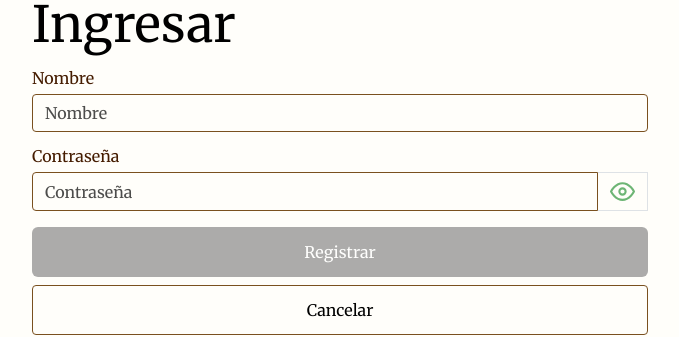
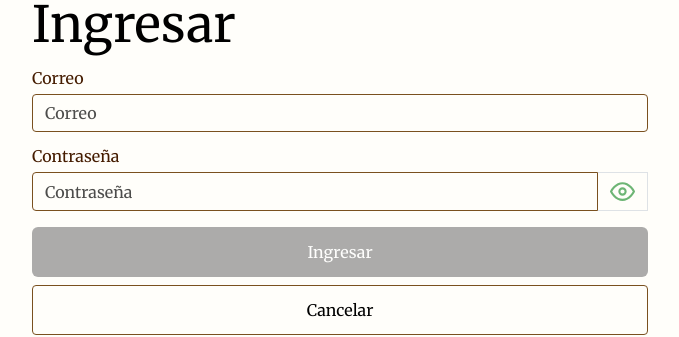
Before and after one commit to MariangelaNM/Coffee-Administration-UI, a React (Vite) app: page /login in a window 1280 px wide. Shown: the part 128-465 px from the top of the page, without its empty margins (300-979 px from the left). Built offline with nearby package versions, Linux system fonts and the light colour scheme.

Commit message:
Fix UI - Signup - Modificar labels

```diff
--- a/src/components/routes/Login.tsx
+++ b/src/components/routes/Login.tsx
@@ -87,8 +87,8 @@ const Login = () => {
       )}
       <Form noValidate validated={validated} onSubmit={handleSubmit}>
         <CustomInput
-          label="Nombre"
-          placeholder="Nombre"
+          label="Correo"
+          placeholder="Correo"
           typeForm="email"
           value={mail}
           onChange={onChangeMail}
@@ -108,7 +108,7 @@ const Login = () => {
         />
         <div className="d-grid gap-2">
           <CustomButtonPrimary
-            label="Registrar"
+            label="Ingresar"
             onClick={() => {
               console.log("Login");
               callLoggin();
```
